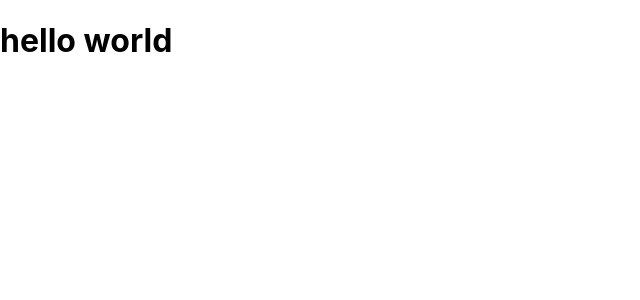
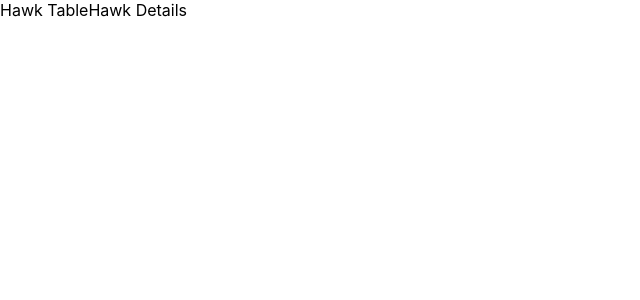
Before and after one commit to stackhawk/code-example-hawk-api, a React (Create React App) app in the folder ui/: page / in a window 1280 px wide. Shown: the top 300 px of the page, without its empty margins (0-640 px from the left). Built offline with nearby package versions, Linux system fonts and the light colour scheme; the HTML template or start-up script is replaced by a standard one.

Commit message:
Reset css, add app components

```diff
--- a/ui/src/App.css
+++ b/ui/src/App.css
@@ -1,3 +1,9 @@
-a {
-  color: #00B9B3;
+* {
+  margin: 0;
+  padding: 0;
+  box-sizing: border-box;
 }
+
+.App {
+  display: flex;
+}
--- a/ui/src/App.tsx
+++ b/ui/src/App.tsx
@@ -1,12 +1,15 @@
-import React from 'react';
-import './App.css';
+import React from "react";
+import "./App.css";
+import { HawkTable } from "./HawkTable";
+import { HawkDetails } from "./HawkDetails";
 
 const App: React.FC = () => {
   return (
     <div className="App">
-      <h1>hello world</h1>
+      <HawkTable></HawkTable>
+      <HawkDetails></HawkDetails>
     </div>
   );
-}
+};
 
 export default App;
--- /dev/null
+++ b/ui/src/HawkDetails.tsx
@@ -0,0 +1,9 @@
+import React, { Component } from "react";
+
+type HawkDetailsState = {};
+
+export class HawkDetails extends Component<{}, HawkDetailsState> {
+  render() {
+    return <p>Hawk Details</p>;
+  }
+}
--- /dev/null
+++ b/ui/src/HawkTable.tsx
@@ -0,0 +1,9 @@
+import React, { Component } from "react";
+
+type HawkTableState = {};
+
+export class HawkTable extends Component<{}, HawkTableState> {
+  render() {
+    return <p>Hawk Table</p>;
+  }
+}
```
Also changed, not shown: 1 other file (tests, documents, lock files or other folders).
